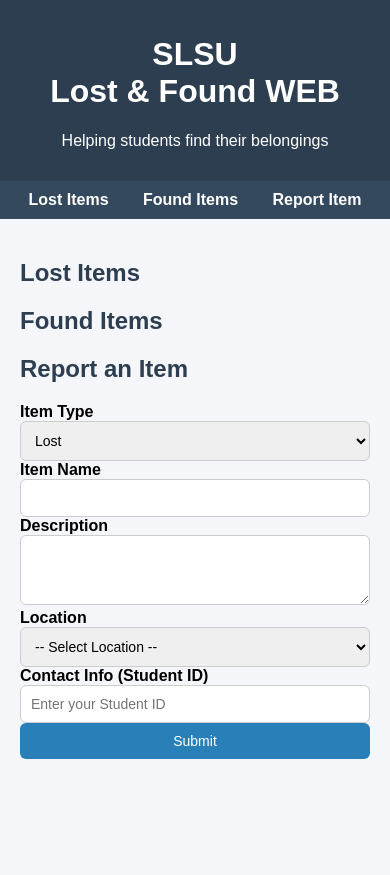
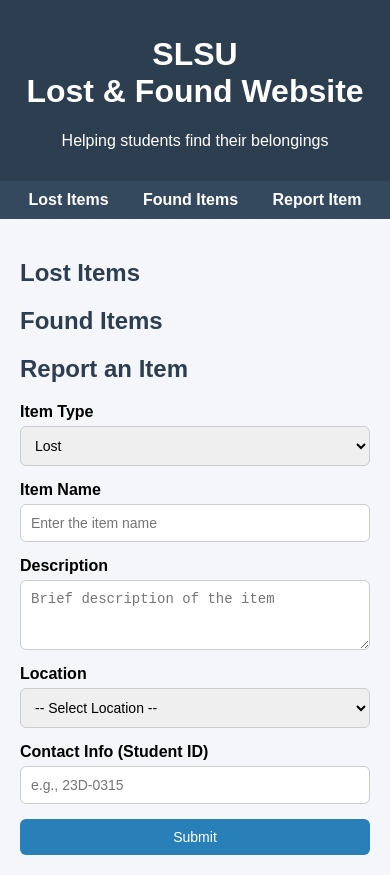
Before and after one commit to rick4life/Almarez-Pranada-Vistan, a plain HTML site: page lost-and-found-project.html in a window 390 px wide. Before the commit the page ends 844 px from the top, so only its background shows below. Drawn offline with Linux system fonts and the light colour scheme.

Commit message:
ni commit yung draft sa cellphone

```diff
--- a/lost-and-found-project.html
+++ b/lost-and-found-project.html
@@ -4,13 +4,13 @@
 <head>
   <meta charset="UTF-8">
   <meta name="viewport" content="width=device-width, initial-scale=1.0">
-  <title>Lost and Found Project</title>
+  <title>SLSU Lost and Found Project</title>
   <link rel="stylesheet" href="lost-and-found-project.css">
 </head>
 
 <body>
   <header>
-    <h1>SLSU </br> Lost & Found WEB</h1>
+    <h1>SLSU <br> Lost & Found Website</h1>
     <p>Helping students find their belongings</p>
   </header>
 
@@ -21,6 +21,7 @@
   </nav>
 
   <div class="container">
+
     <section id="lost">
       <h2>Lost Items</h2>
       <div id="lostList"></div>
@@ -34,18 +35,26 @@
     <section id="report">
       <h2>Report an Item</h2>
       <form id="reportForm">
+
+        <div class="form-group">
           <label for="type">Item Type</label>
           <select id="type" required>
             <option value="lost">Lost</option>
             <option value="found">Found</option>
           </select>
+        </div>
 
+        <div class="form-group">
           <label for="item">Item Name</label>
-        <input type="text" id="item" required>
+          <input type="text" id="item" required placeholder="Enter the item name">
+        </div>
 
+        <div class="form-group">
           <label for="desc">Description</label>
-        <textarea id="desc" rows="3"></textarea>
+          <textarea id="desc" rows="3" placeholder="Brief description of the item"></textarea>
+        </div>
 
+        <div class="form-group">
           <label for="location">Location</label>
           <select id="location" required>
             <option value="" disabled selected>-- Select Location --</option>
@@ -56,9 +65,17 @@
             <option value="COVERED COURT">COVERED COURT</option>
             <option value="LIBRARY">LIBRARY</option>
           </select>
+        </div>
 
+        <div class="form-group">
           <label for="contact">Contact Info (Student ID)</label>
-        <input type="text" id="contact" required pattern="^\d{2}[A-Z]-\d{6}$" placeholder="Enter your Student ID">
+          <input type="text"
+                 id="contact"
+                 required
+                 pattern="^[0-9]{2}[A-Za-z]-[0-9]{4}$"
+                 placeholder="e.g., 23D-0315"
+                 title="Format: 2 digits, 1 letter, dash, 4 digits (e.g., 23D-0315)">
+        </div>
 
         <button type="submit">Submit</button>
       </form>
```
Lines whose indentation alone changed are shown as unchanged.
